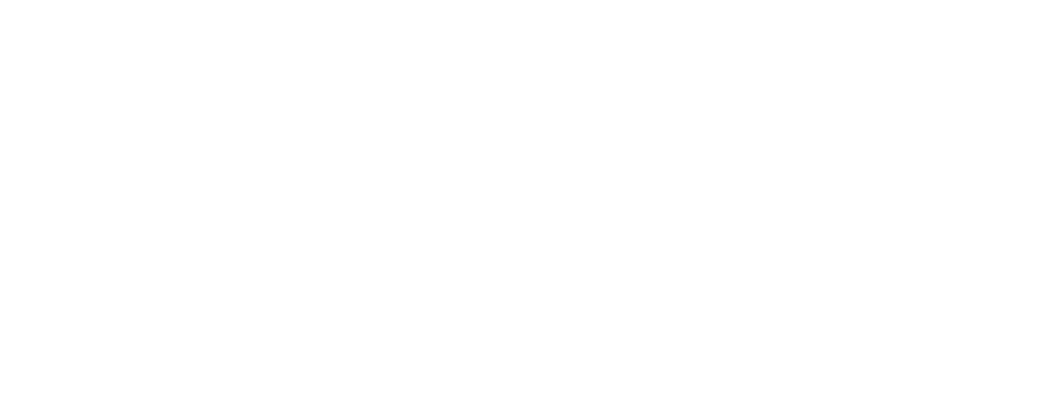
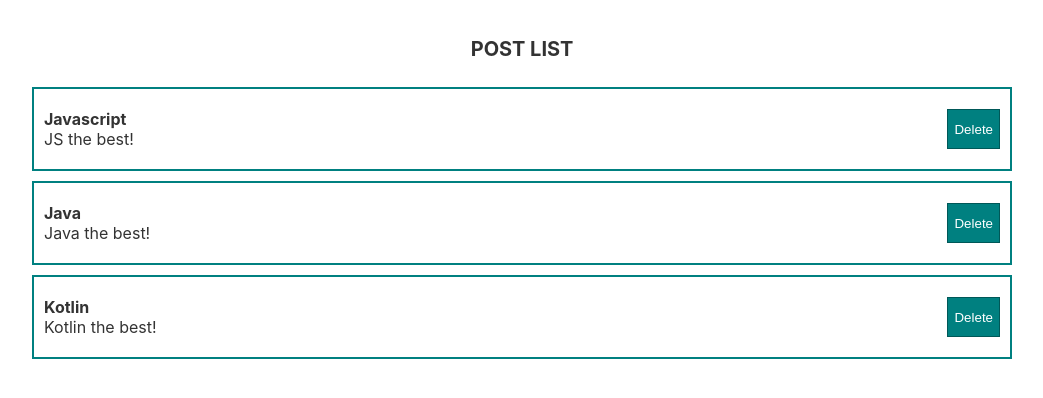
Before and after one commit to PavlenkoSt/PostList__React, a React (Create React App) app: page / in a window 1280 px wide. Shown: the top 398 px of the page, without its empty margins (118-1161 px from the left). Built offline with nearby package versions, Linux system fonts and the light colour scheme.

Commit message:
add post list

```diff
--- a/src/App.js
+++ b/src/App.js
@@ -1,11 +1,19 @@
+import { useState } from "react"
+import PostList from "./components/PostList"
 
 
 const App = () => {
-  return (
-    <div>
+    const [ posts, setPosts ] = useState([
+        { id: 0, title: 'Javascript', description: 'JS the best!' },
+        { id: 1, title: 'Java', description: 'Java the best!' },
+        { id: 2, title: 'Kotlin', description: 'Kotlin the best!' }
+    ])
 
-    </div>
-  )
+    return (
+        <>
+            <PostList posts={posts} />
+        </>
+    )
 }
 
 export default App
--- /dev/null
+++ b/src/components/PostItem.jsx
@@ -0,0 +1,15 @@
+import React from 'react'
+
+const PostItem = ({ post }) => {
+    return (
+        <div className='post'>
+            <div className='postInfo'>
+                <div><strong>{ post.title }</strong></div>
+                <div>{ post.description }</div>
+            </div>
+            <button className='btn'>Delete</button>
+        </div>
+    )
+}
+
+export default PostItem
--- /dev/null
+++ b/src/components/PostList.jsx
@@ -0,0 +1,18 @@
+import React from 'react'
+import PostItem from './PostItem'
+
+const PostList = ({ posts }) => {
+
+    if(!posts.length){
+        return <h2 className='title'>Posts not found!</h2>
+    }
+
+    return (
+        <div className='postList'>
+            <h2 className='title'>Post List</h2>
+            { posts.map(post => <PostItem post={ post } key={ post.id } />) }
+        </div>
+    )
+}
+
+export default PostList
--- a/src/index.css
+++ b/src/index.css
@@ -11,3 +11,52 @@
   font-family: source-code-pro, Menlo, Monaco, Consolas, 'Courier New',
     monospace;
 }
+
+*, *::after, *::before{
+  box-sizing: border-box;
+}
+
+#root{
+  width: 100%;
+  max-width: 1000px;
+  display: flex;
+  align-items: center;
+  justify-content: center;
+  margin: 20px auto;
+}
+
+.postList{
+  display: flex;
+  flex-direction: column;
+  gap: 10px;
+  padding: 0 10px;
+  width: 100%;
+}
+
+.post{
+  padding: 20px 10px;
+  width: 100%;
+  display: flex;
+  justify-content: space-between;
+  border: 2px solid teal;
+}
+
+.postInfo{
+  display: flex;
+  flex-direction: column;
+  color: #333;
+}
+
+.btn{
+  background-color: teal;
+  border: 1px solid rgb(0, 88, 88);
+  color: #fff;
+  cursor: pointer;
+}
+
+.title{
+  color: #333;
+  text-transform: uppercase;
+  font-size: 20px;
+  text-align: center;
+}
```
